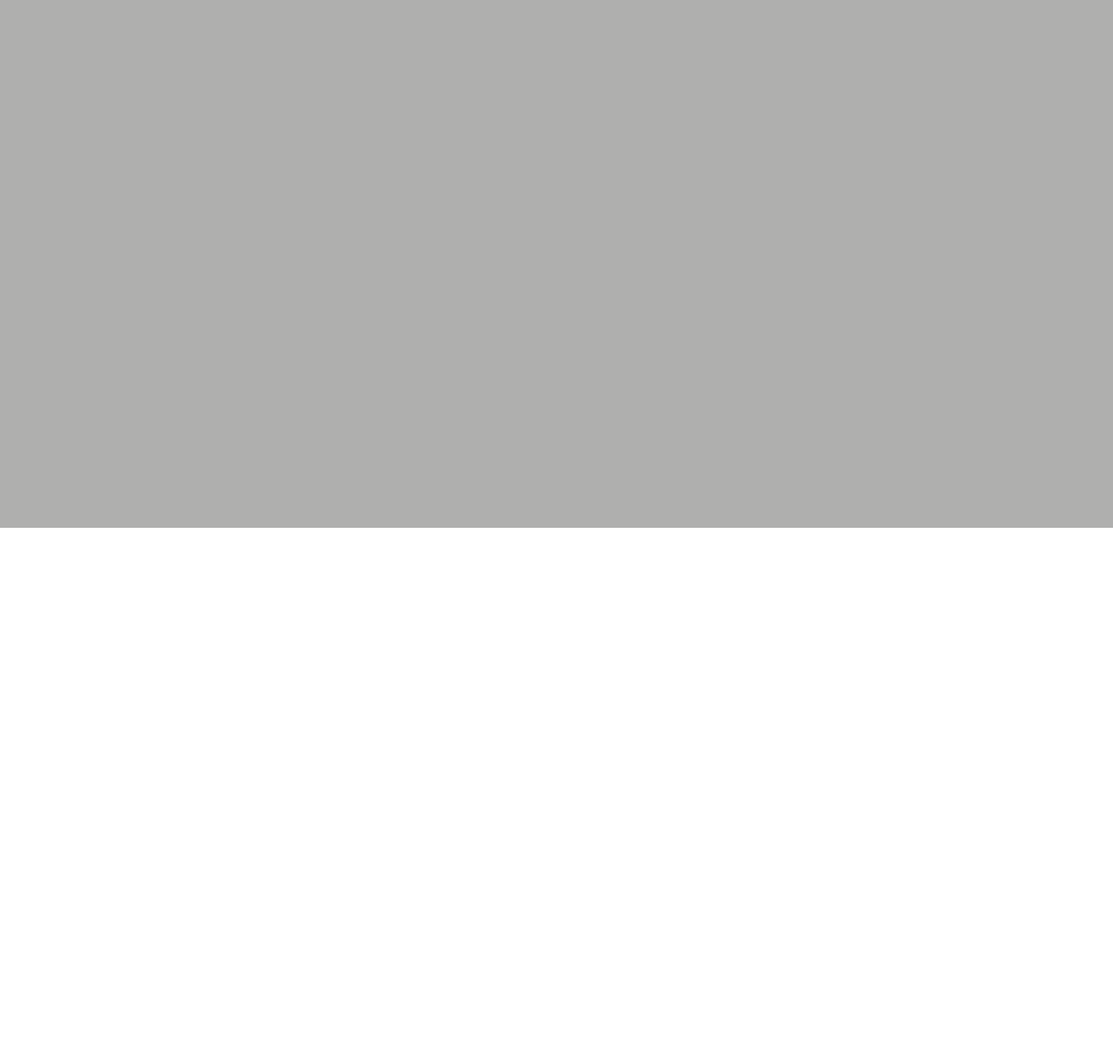
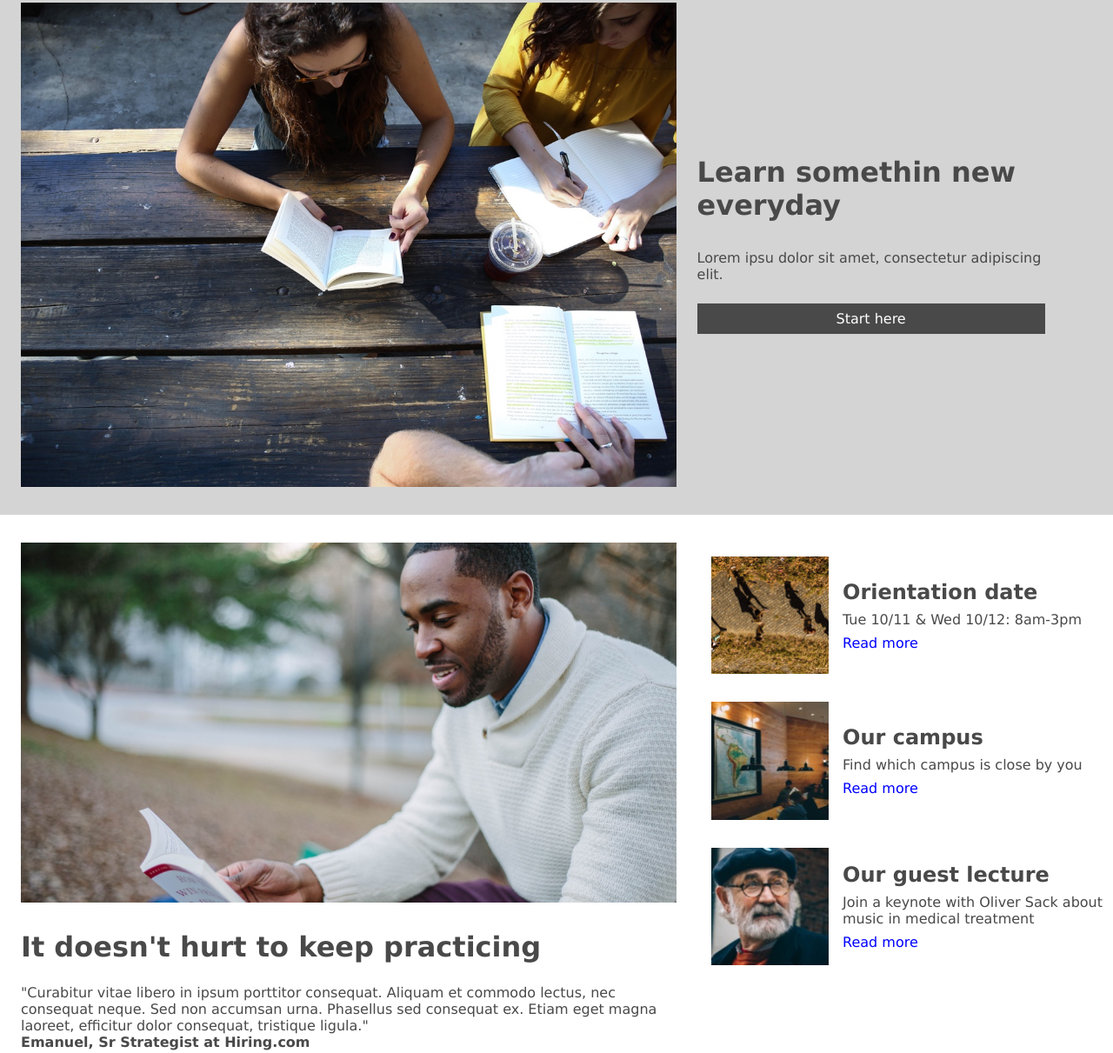
Before and after one commit to ucha1110/Colmar-Academy, a plain HTML site: page index.html in a window 1280 px wide. Shown: the part 93-1304 px from the top of the page at 87% size. Before the commit the page ends 800 px from the top, so only its background shows below. Drawn offline with Linux system fonts and the light colour scheme.

Commit message:
finish info div

```diff
--- a/index.html
+++ b/index.html
@@ -1,5 +1,5 @@
 <!DOCTYPE html>
-<html lang="es">
+<html lang="en">
 <head>
     <meta charset="UTF-8">
     <meta name="viewport" content="width=device-width, initial-scale=1.0">
@@ -23,9 +23,59 @@
         </nav>
     </header>
 
-    <!-- Start Here -->
+    <!-- Banner -->
 
-    <div id="start-here">
+    <div class="banner">
+        <img src="resources/images/banner.jpg" alt="people studying">
+        <div class="button-box">
+            <h1>Learn somethin new everyday</h1>
+            <p>Lorem ipsu dolor sit amet, consectetur adipiscing elit.</p>
+            <div class="button">
+                <span>Start here</span>
+            </div>
+        </div>
+    </div>
+
+    <!-- Info -->
+
+    <div class="info">
+        <div class="info-main">
+            <img src="resources/images/information-main.jpg" alt="man reading">
+            <h1>It doesn't hurt to keep practicing</h1>
+            <p>"Curabitur vitae libero in ipsum porttitor consequat. Aliquam et commodo lectus, nec consequat neque. Sed non accumsan urna. Phasellus sed consequat ex. Etiam eget magna laoreet, efficitur dolor consequat, tristique ligula."</p>
+            <p class="emanuel"><strong>Emanuel, Sr Strategist at Hiring.com</strong></p>
+        </div>
+        <div class="info-menu">
+            <div class="flex-container">
+                <img src="./resources/images/information-orientation.jpg" alt="road">
+                <div class="flex-container-text">
+                    <h2>Orientation date</h2>
+                    <p>Tue 10/11 & Wed 10/12: 8am-3pm</p>
+                    <p class="read-more">Read more</p>
+                </div>
+            </div>
+            <div class="flex-container">
+                <img src="./resources/images/information-campus.jpg" alt="campus">
+                <div class="flex-container-text">
+                    <h2>Our campus</h2>
+                    <p>Find which campus is close by you</p>
+                    <p class="read-more">Read more</p>
+                </div>
+            </div>
+            <div class="flex-container">
+                <img src="./resources/images/information-guest-lecture.jpg" alt="guest">
+                <div class="flex-container-text">
+                    <h2>Our guest lecture</h2>
+                    <p>Join a keynote with Oliver Sack about music in medical treatment</p>
+                    <p class="read-more">Read more</p>
+                </div>
+            </div>
+        </div>
+    </div>
+
+    <!-- Start learning -->
+
+    <div class="start-learning">
 
     </div>
 
--- a/resources/style.css
+++ b/resources/style.css
@@ -2,6 +2,11 @@
     margin: 0;
     padding: 0;
     font-family: Verdana, Geneva, Tahoma, sans-serif;
+    box-sizing: border-box;
+}
+
+html {
+    color: rgb(73, 73, 73);
 }
 
 /* Header */
@@ -33,9 +38,111 @@ nav p {
     margin-left: 16px;
 }
 
-/*Start here*/
+/* Banner */
 
-#start-here {
-   background-color: rgb(175, 175, 174);
-   height: 700px;
+.banner {
+   background-color: rgb(212, 212, 212);
+   padding: 96px 0 32px 24px;
+   display: flex;
+   align-items: center;
+   flex-wrap: wrap;
 }
+
+.banner img {
+    width: 60%;
+    height: auto;
+    margin-right: 24px;
+}
+
+.button-box {
+    width: 400px;
+}
+
+.button-box h1 {
+    margin-bottom: 32px;
+}
+
+.button-box p {
+    margin-bottom: 24px;
+}
+
+.button {
+    color: white;
+    background-color: rgb(73, 73, 73);
+    width: 100%;
+    display: flex;
+    align-items: center;
+    justify-content: center;
+    padding: 8px 0;
+}
+
+/* Info */
+
+.info {
+    padding: 32px 0 32px 24px;
+    display: flex;
+}
+
+/* Info Main */
+
+.info-main {
+    height: auto;
+    width: 60%;
+    display: flex;
+    flex-direction: column;
+}
+
+.info-main img {
+    height: auto;
+    width: 100%;
+}
+
+.info-main h1 {
+    margin: 32px 0 24px 0;
+}
+
+.emanuel {
+    margin-top: auto;
+}
+
+/* Info menu */
+
+.info-menu {
+    display: flex;
+    flex-direction: column;
+    width: 40%;
+    padding-left: 24px;
+}
+
+.flex-container {
+    display: flex;
+    width: 100%;
+}
+
+.flex-container img {
+    width: 35%;
+    height: auto;
+    padding: 16px;
+}
+
+.flex-container-text {
+    width: 65%;
+    display: flex;
+    flex-direction: column;
+    justify-content: center;
+}
+
+.flex-container-text p {
+    padding-top: 8px;
+}
+
+.read-more {
+    color: blue;
+}
+
+/* Start Learning */
+
+.start-learning {
+    height: 700px;
+    background-color: rgb(212, 212, 212);
+}
```
